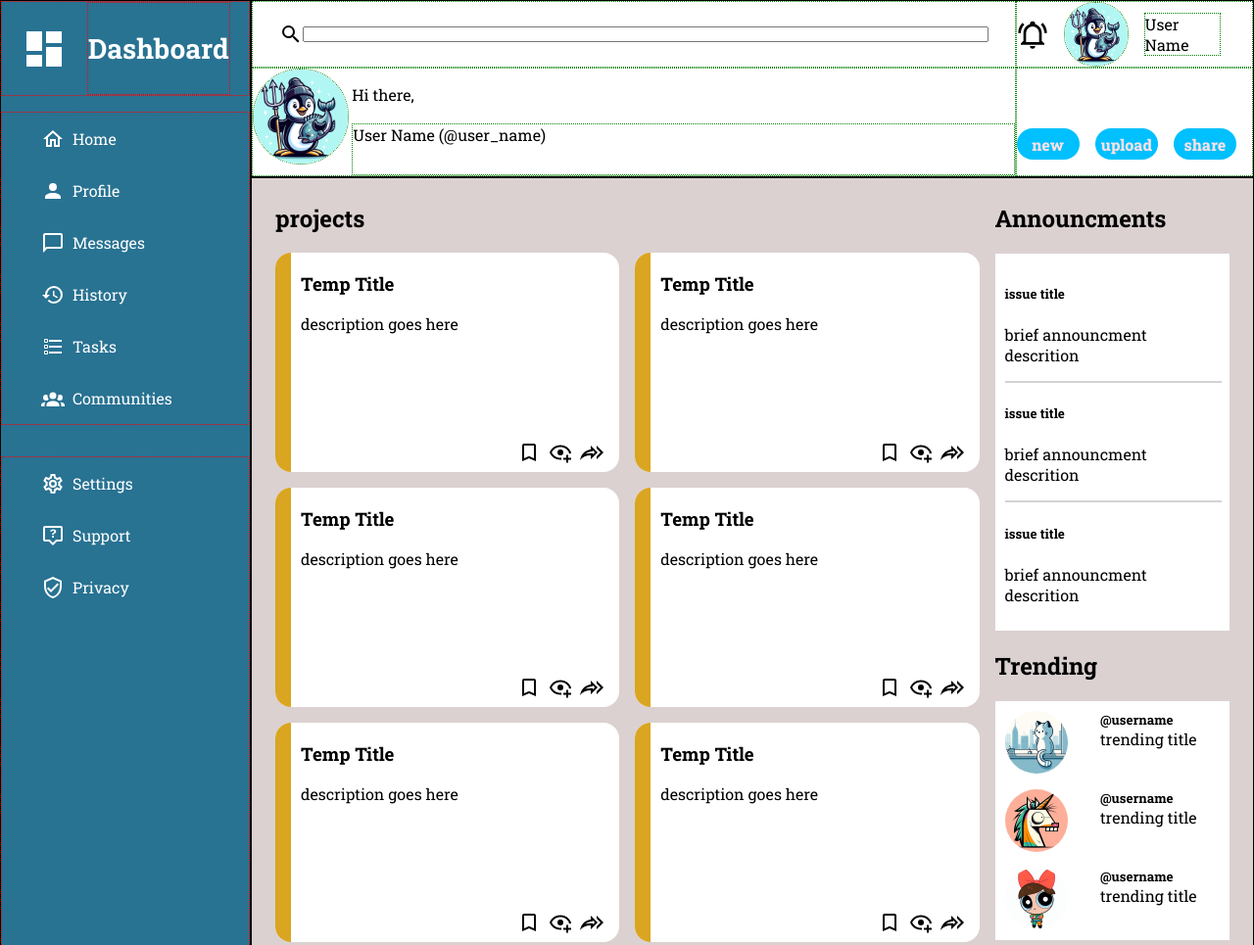
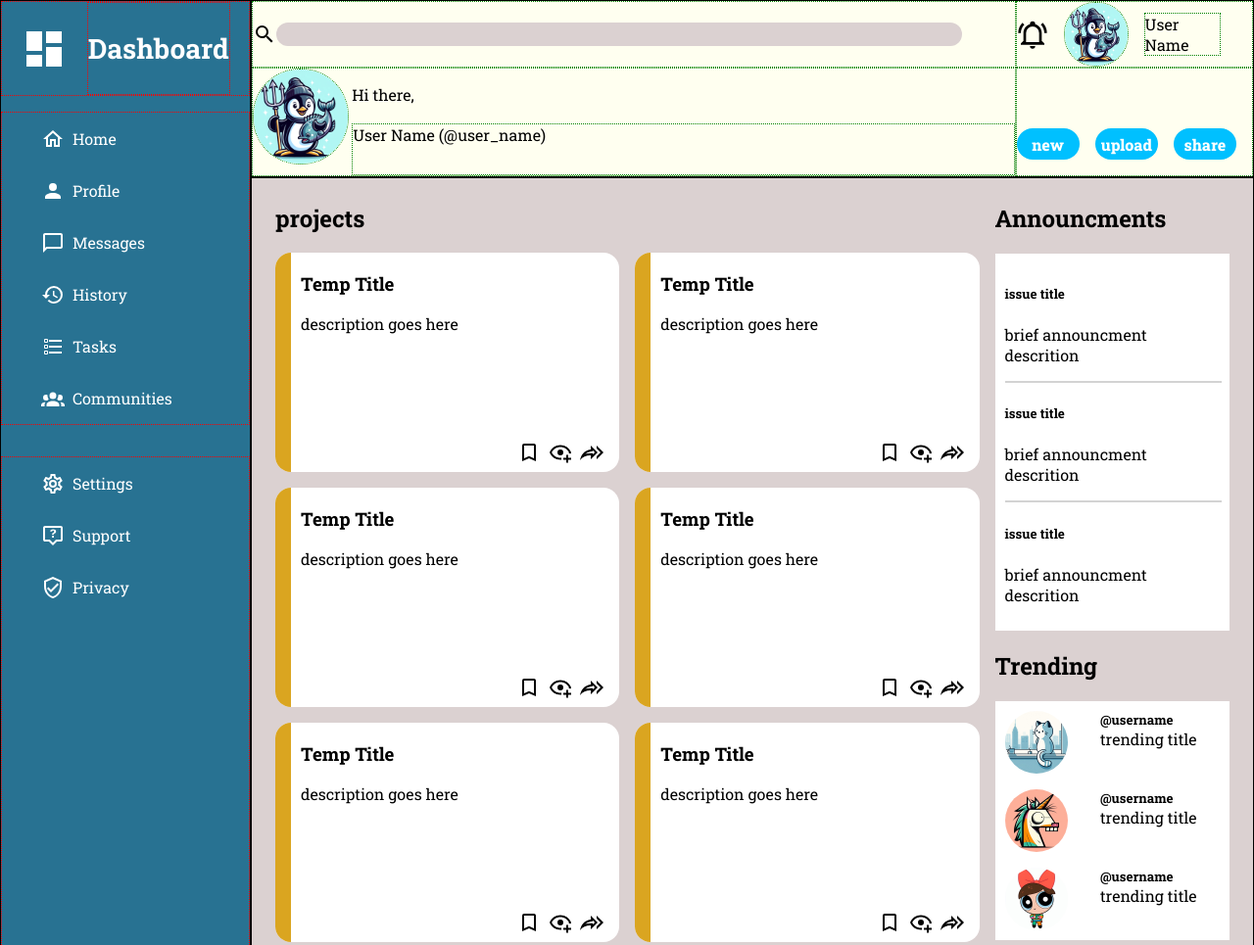
Before and after one commit to FatAnorexic/Admin-Dashboard, a plain HTML site: page index.html in a window 1280 px wide. Shown: the top 965 px of the page at 98% size. Drawn offline with Linux system fonts and the light colour scheme.

Commit message:
Color correct text values and background and add styling to search bar

```diff
--- a/styles.css
+++ b/styles.css
@@ -67,19 +67,23 @@ header {
     grid-area: 1/2/2/4;
     display: inline-grid;
     grid-template: min-content min-content/2fr auto;
+    background-color: #fffff0;
 }
 .search-icon{
     width: 1.5rem;
 }
 
-.search-bar{
+.search-bar {
     display: flex;
-    justify-content: center;
+    justify-content: start;
     align-items: center;
 }
-#search{
+#search {
     width: 90%;
-    height: 25%;
+    height: 35%;
+    border-radius: 1rem;
+    background-color: #dbd1d1;
+    border: 0px;
 }
 
 .user {
@@ -124,7 +128,7 @@ button {
     font-family: 'Roboto Slab';
     font-size: medium;
     font-weight: 800;
-    color: #fae1e4;
+    color: #FFFFFF;
 }
 
 .search-bar,.user, .main, .buttons{
```
